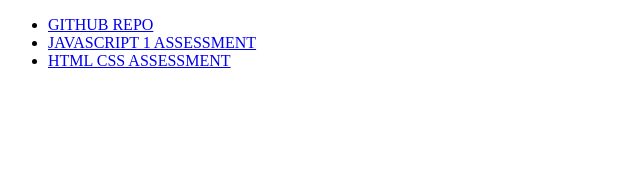
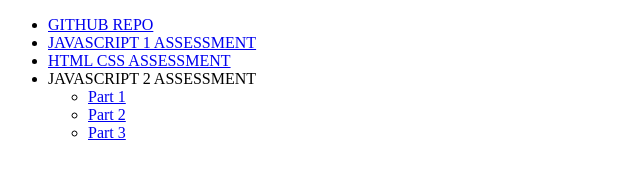
Before and after one commit to landonwjohnson/landonwjohnson.github.io, a plain HTML site: page index.html in a window 1280 px wide. Shown: the whole page, without its empty margins (0-640 px from the left). Drawn offline with Linux system fonts and the light colour scheme.

Commit message:
finished js 2 assessment

```diff
--- a/index.html
+++ b/index.html
@@ -11,8 +11,14 @@
         <li><a href="https://github.com/landonwjohnson/landonwjohnson.github.io"> GITHUB REPO</a></li>
         <li><a href="./JAVASCRIPT 1 ASSESSMENT/index.html">JAVASCRIPT 1 ASSESSMENT</a></li>
         <li><a href="./HTML CSS ASSESSMENT/index.html">HTML CSS ASSESSMENT</a></li>
+        <li>
+            JAVASCRIPT 2 ASSESSMENT
+            <ul>
+                <li><a href="./JAVASCRIPT 2 ASSESSMENT/intermediate-javascript-assessment/part1/index.html">Part 1</a></li>
+                <li><a href="./JAVASCRIPT 2 ASSESSMENT/intermediate-javascript-assessment/part2/index.html">Part 2</a></li>
+                <li><a href="./JAVASCRIPT 2 ASSESSMENT/intermediate-javascript-assessment/part3//index.html">Part 3</a></li>
+            </ul>
+        </li>
     </ul>
-
-
 </body>
 </html>
```
Also changed, not shown: 2 other files.
